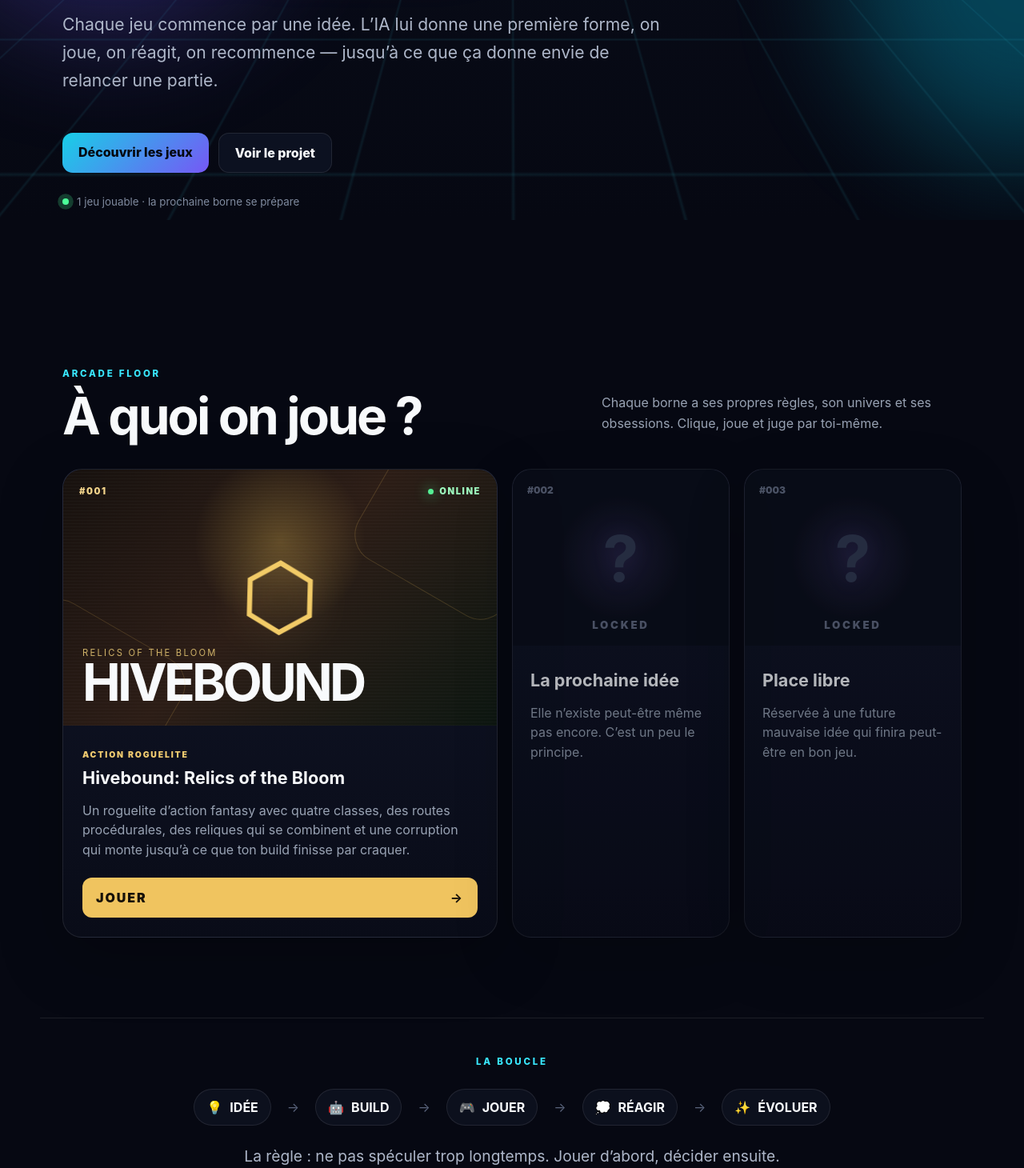
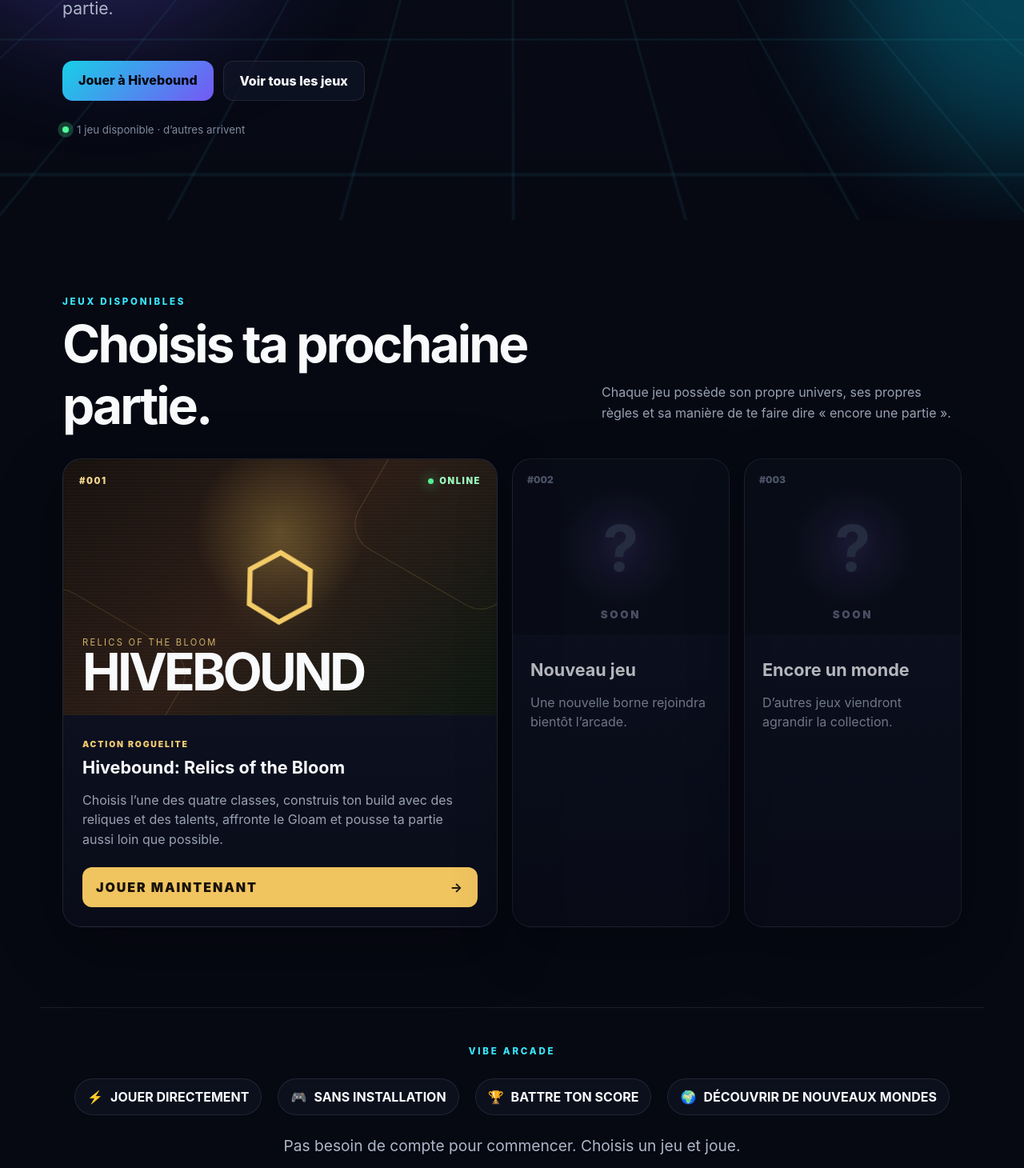
Before and after one commit to mjodheim/Vibe-Arcade, a plain HTML site: page index.html in a window 1280 px wide. Shown: the part 525-1985 px from the top of the page at 80% size. Drawn offline with Linux system fonts and the light colour scheme.

Commit message:
Reframe public homepage for players

```diff
--- a/index.html
+++ b/index.html
@@ -4,8 +4,8 @@
   <meta charset="utf-8" />
   <meta name="viewport" content="width=device-width,initial-scale=1,viewport-fit=cover" />
   <meta name="theme-color" content="#070912" />
-  <meta name="description" content="Vibe Arcade — des idées qui deviennent des jeux jouables grâce au vibe coding, au playtest et à l'itération." />
-  <title>Vibe Arcade — Les idées deviennent jouables</title>
+  <meta name="description" content="Vibe Arcade — une collection de jeux gratuits à lancer directement dans le navigateur." />
+  <title>Vibe Arcade — Choisis un jeu</title>
   <link rel="stylesheet" href="/arcade.css" />
 </head>
 <body>
@@ -22,20 +22,20 @@
 
   <main>
     <section class="hero">
-      <div class="hero-kicker" data-fr="VIBE ARCADE · UNE EXPÉRIENCE DE VIBE CODING" data-en="VIBE ARCADE · A VIBE CODING EXPERIMENT">VIBE ARCADE · UNE EXPÉRIENCE DE VIBE CODING</div>
-      <h1><span data-fr="LES IDÉES" data-en="IDEAS">LES IDÉES</span><br><em data-fr="DEVIENNENT JOUABLES." data-en="BECOME PLAYABLE.">DEVIENNENT JOUABLES.</em></h1>
-      <p class="hero-text" data-fr="Chaque jeu commence par une idée. L’IA lui donne une première forme, on joue, on réagit, on recommence — jusqu’à ce que ça donne envie de relancer une partie." data-en="Every game starts with an idea. AI gives it a first shape, we play, react and iterate — until it makes us want one more run.">Chaque jeu commence par une idée. L’IA lui donne une première forme, on joue, on réagit, on recommence — jusqu’à ce que ça donne envie de relancer une partie.</p>
+      <div class="hero-kicker" data-fr="ARCADE EN LIGNE · GRATUIT · SANS INSTALLATION" data-en="ONLINE ARCADE · FREE · NO INSTALL">ARCADE EN LIGNE · GRATUIT · SANS INSTALLATION</div>
+      <h1><span data-fr="CHOISIS UN MONDE." data-en="PICK A WORLD.">CHOISIS UN MONDE.</span><br><em data-fr="LANCE UNE PARTIE." data-en="START A GAME.">LANCE UNE PARTIE.</em></h1>
+      <p class="hero-text" data-fr="Des jeux à lancer directement dans ton navigateur. Pas de téléchargement : choisis une borne, découvre ses règles et essaie d’aller plus loin à chaque partie." data-en="Games you can launch straight from your browser. No downloads: pick a cabinet, learn its rules and see how far you can go.">Des jeux à lancer directement dans ton navigateur. Pas de téléchargement : choisis une borne, découvre ses règles et essaie d’aller plus loin à chaque partie.</p>
       <div class="hero-actions">
-        <a class="cta primary" href="#games" data-fr="Découvrir les jeux" data-en="Discover the games">Découvrir les jeux</a>
-        <a class="cta" href="https://github.com/mjodheim/Vibe-Arcade" target="_blank" rel="noreferrer" data-fr="Voir le projet" data-en="View the project">Voir le projet</a>
+        <a class="cta primary" href="/hivebound/" data-fr="Jouer à Hivebound" data-en="Play Hivebound">Jouer à Hivebound</a>
+        <a class="cta" href="#games" data-fr="Voir tous les jeux" data-en="Browse all games">Voir tous les jeux</a>
       </div>
-      <div class="pulse-line"><span></span><small data-fr="1 jeu jouable · la prochaine borne se prépare" data-en="1 playable game · the next cabinet is on its way">1 jeu jouable · la prochaine borne se prépare</small></div>
+      <div class="pulse-line"><span></span><small data-fr="1 jeu disponible · d’autres arrivent" data-en="1 game available · more are coming">1 jeu disponible · d’autres arrivent</small></div>
     </section>
 
     <section id="games" class="games-section">
       <div class="section-head">
-        <div><span class="eyebrow">ARCADE FLOOR</span><h2 data-fr="À quoi on joue ?" data-en="What are we playing?">À quoi on joue ?</h2></div>
-        <p data-fr="Chaque borne a ses propres règles, son univers et ses obsessions. Clique, joue et juge par toi-même." data-en="Every cabinet has its own rules, world and obsessions. Pick one, play it and judge for yourself.">Chaque borne a ses propres règles, son univers et ses obsessions. Clique, joue et juge par toi-même.</p>
+        <div><span class="eyebrow" data-fr="JEUX DISPONIBLES" data-en="AVAILABLE GAMES">JEUX DISPONIBLES</span><h2 data-fr="Choisis ta prochaine partie." data-en="Choose your next game.">Choisis ta prochaine partie.</h2></div>
+        <p data-fr="Chaque jeu possède son propre univers, ses propres règles et sa manière de te faire dire « encore une partie »." data-en="Every game has its own world, its own rules and its own way of making you say ‘one more run’.">Chaque jeu possède son propre univers, ses propres règles et sa manière de te faire dire « encore une partie ».</p>
       </div>
 
       <div class="cabinet-grid">
@@ -49,20 +49,20 @@
           </div>
           <div class="cabinet-body">
             <div><span class="genre">ACTION ROGUELITE</span><h3>Hivebound: Relics of the Bloom</h3></div>
-            <p data-fr="Un roguelite d’action fantasy avec quatre classes, des routes procédurales, des reliques qui se combinent et une corruption qui monte jusqu’à ce que ton build finisse par craquer." data-en="A fantasy action roguelite with four classes, procedural routes, combinable relics and corruption that keeps rising until your build finally breaks.">Un roguelite d’action fantasy avec quatre classes, des routes procédurales, des reliques qui se combinent et une corruption qui monte jusqu’à ce que ton build finisse par craquer.</p>
-            <a class="play" href="/hivebound/"><span data-fr="JOUER" data-en="PLAY">JOUER</span><b>→</b></a>
+            <p data-fr="Choisis l’une des quatre classes, construis ton build avec des reliques et des talents, affronte le Gloam et pousse ta partie aussi loin que possible." data-en="Choose one of four classes, build around relics and talents, face the Gloam and push your run as far as you can.">Choisis l’une des quatre classes, construis ton build avec des reliques et des talents, affronte le Gloam et pousse ta partie aussi loin que possible.</p>
+            <a class="play" href="/hivebound/"><span data-fr="JOUER MAINTENANT" data-en="PLAY NOW">JOUER MAINTENANT</span><b>→</b></a>
           </div>
         </article>
 
-        <article class="cabinet locked"><div class="locked-screen"><span>#002</span><b>?</b><small>LOCKED</small></div><div class="locked-body"><h3 data-fr="La prochaine idée" data-en="The next idea">La prochaine idée</h3><p data-fr="Elle n’existe peut-être même pas encore. C’est un peu le principe." data-en="It might not even exist yet. That's kind of the point.">Elle n’existe peut-être même pas encore. C’est un peu le principe.</p></div></article>
-        <article class="cabinet locked"><div class="locked-screen"><span>#003</span><b>?</b><small>LOCKED</small></div><div class="locked-body"><h3 data-fr="Place libre" data-en="Empty cabinet">Place libre</h3><p data-fr="Réservée à une future mauvaise idée qui finira peut-être en bon jeu." data-en="Reserved for a future bad idea that might somehow become a good game.">Réservée à une future mauvaise idée qui finira peut-être en bon jeu.</p></div></article>
+        <article class="cabinet locked"><div class="locked-screen"><span>#002</span><b>?</b><small>SOON</small></div><div class="locked-body"><h3 data-fr="Nouveau jeu" data-en="New game">Nouveau jeu</h3><p data-fr="Une nouvelle borne rejoindra bientôt l’arcade." data-en="A new cabinet will join the arcade soon.">Une nouvelle borne rejoindra bientôt l’arcade.</p></div></article>
+        <article class="cabinet locked"><div class="locked-screen"><span>#003</span><b>?</b><small>SOON</small></div><div class="locked-body"><h3 data-fr="Encore un monde" data-en="Another world">Encore un monde</h3><p data-fr="D’autres jeux viendront agrandir la collection." data-en="More games will expand the collection.">D’autres jeux viendront agrandir la collection.</p></div></article>
       </div>
     </section>
 
     <section class="manifesto">
-      <span class="eyebrow" data-fr="LA BOUCLE" data-en="THE LOOP">LA BOUCLE</span>
-      <div class="loop"><span>💡 <b data-fr="IDÉE" data-en="IDEA">IDÉE</b></span><i>→</i><span>🤖 <b>BUILD</b></span><i>→</i><span>🎮 <b data-fr="JOUER" data-en="PLAY">JOUER</b></span><i>→</i><span>💭 <b data-fr="RÉAGIR" data-en="REACT">RÉAGIR</b></span><i>→</i><span>✨ <b data-fr="ÉVOLUER" data-en="EVOLVE">ÉVOLUER</b></span></div>
-      <p data-fr="La règle : ne pas spéculer trop longtemps. Jouer d’abord, décider ensuite." data-en="The rule: don't speculate for too long. Play first, decide next.">La règle : ne pas spéculer trop longtemps. Jouer d’abord, décider ensuite.</p>
+      <span class="eyebrow">VIBE ARCADE</span>
+      <div class="loop"><span>⚡ <b data-fr="JOUER DIRECTEMENT" data-en="PLAY INSTANTLY">JOUER DIRECTEMENT</b></span><span>🎮 <b data-fr="SANS INSTALLATION" data-en="NO INSTALL">SANS INSTALLATION</b></span><span>🏆 <b data-fr="BATTRE TON SCORE" data-en="BEAT YOUR SCORE">BATTRE TON SCORE</b></span><span>🌍 <b data-fr="DÉCOUVRIR DE NOUVEAUX MONDES" data-en="DISCOVER NEW WORLDS">DÉCOUVRIR DE NOUVEAUX MONDES</b></span></div>
+      <p data-fr="Pas besoin de compte pour commencer. Choisis un jeu et joue." data-en="No account needed to start. Pick a game and play.">Pas besoin de compte pour commencer. Choisis un jeu et joue.</p>
     </section>
   </main>
 
```
